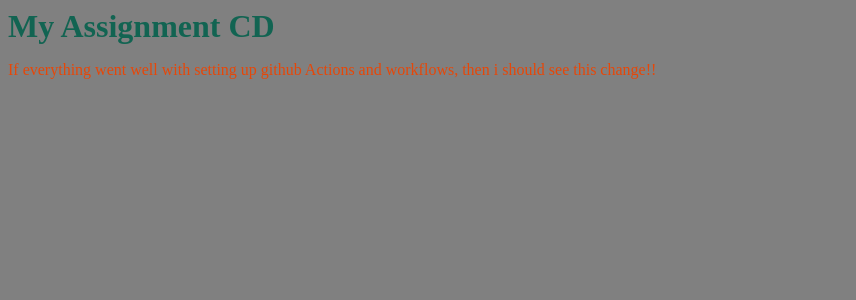
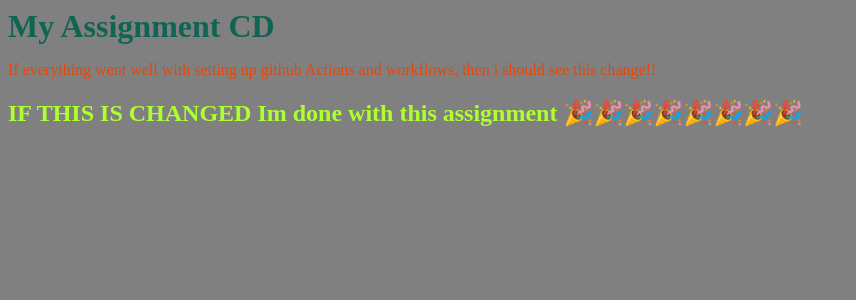
Before and after one commit to BarzinDevelops/Assignment_CD, a Flask app: page / in a window 1280 px wide. Shown: the top 300 px of the page, without its empty margins (0-856 px from the left). Run offline with Flask 3, Linux system fonts and the light colour scheme.

Commit message:
Test wether change in index.html of your flask app is processed when browsing to the app.

```diff
--- a/farm/templates/index.html
+++ b/farm/templates/index.html
@@ -17,6 +17,9 @@
             color: rgb(230, 71, 8);
 
         }
+        h2{
+            color: greenyellow;
+        }
 
     </style>
 </head>
@@ -25,6 +28,7 @@
 
     <p> If everything went well with setting up github Actions and workflows, then i should see this change!! </p>
 
+    <h2> IF THIS IS CHANGED Im done with this assignment 🎉🎉🎉🎉🎉🎉🎉🎉</h2>
 
 </body>
 </html>
```
